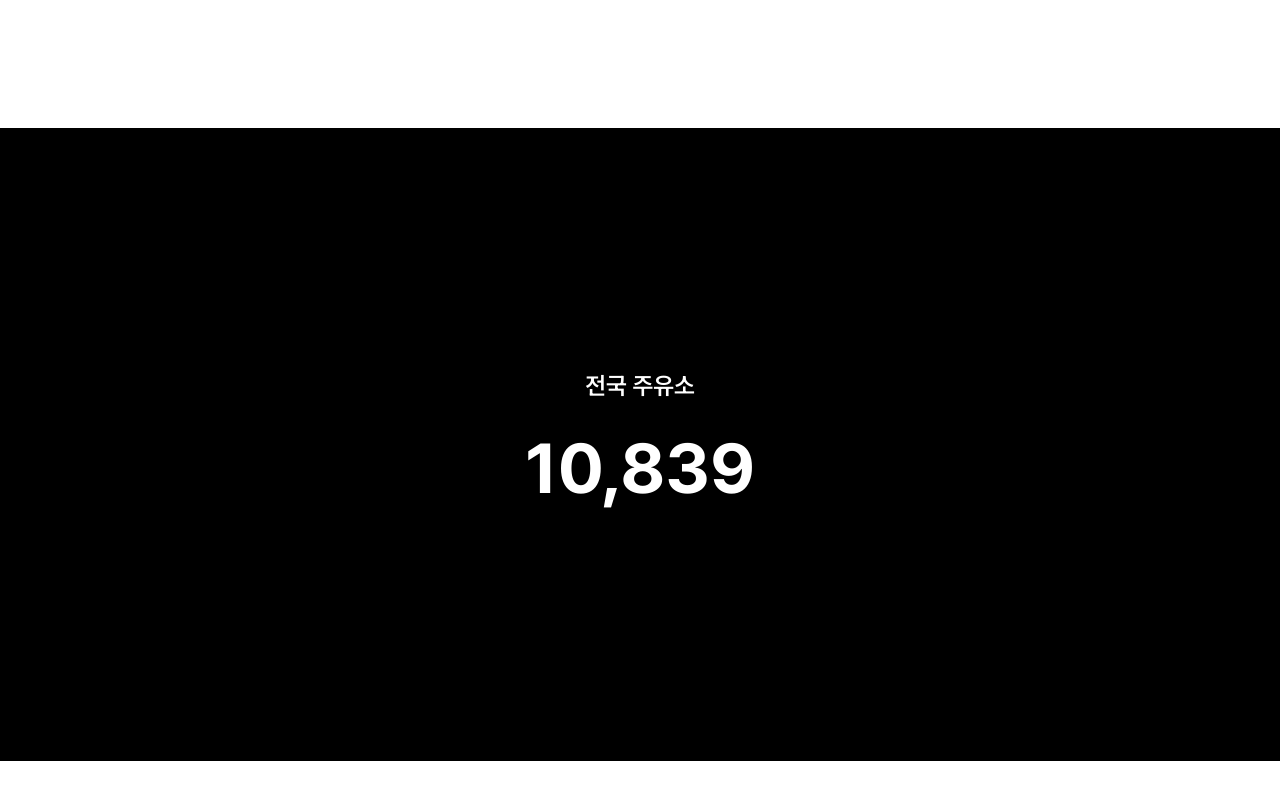
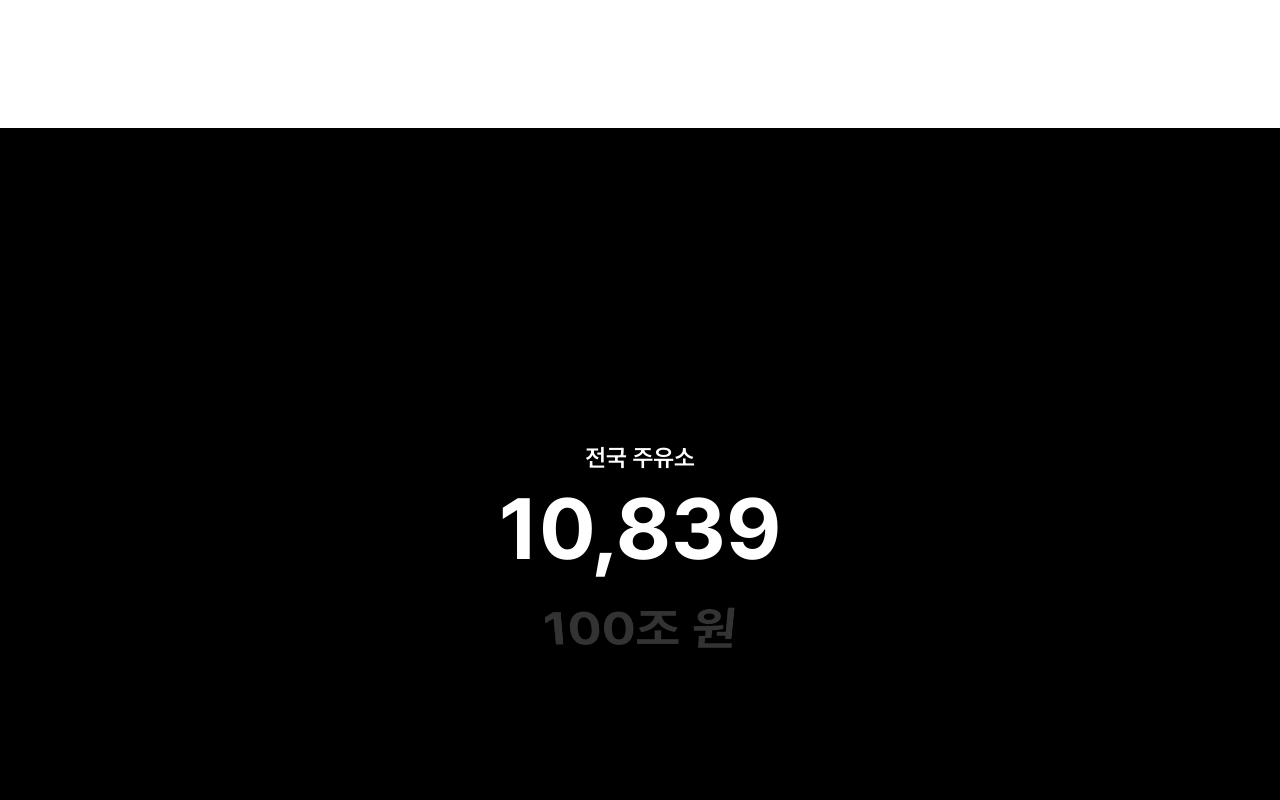
Before and after one commit to orheunil/orheunil-web, a Next.js app: page / in a window 1280 px wide. Shown: the part 2080-2880 px from the top of the page. Built offline with nearby package versions, Linux system fonts and the light colour scheme.

Commit message:
feat: 메인 페이지 수치 섹션 애니메이션

```diff
--- a/package.json
+++ b/package.json
@@ -9,6 +9,7 @@
     "lint": "eslint"
   },
   "dependencies": {
+    "@gsap/react": "^2.1.2",
     "gsap": "^3.15.0",
     "next": "16.2.3",
     "react": "19.2.4",
--- a/src/app/globals.css
+++ b/src/app/globals.css
@@ -24,3 +24,29 @@
   --color-back: #f0f0f0;
   --color-back4: #f2f2fd;
 }
+
+@keyframes fadeIn {
+  from {
+    opacity: 0;
+  }
+  to {
+    opacity: 1;
+  }
+}
+
+.animate-fade-in {
+  animation: fadeIn 0.3s ease-in-out forwards;
+}
+
+@keyframes fadeOut {
+  from {
+    opacity: 1;
+  }
+  to {
+    opacity: 0;
+  }
+}
+
+.animate-fade-out {
+  animation: fadeOut 0.3s ease-in-out forwards;
+}
--- /dev/null
+++ b/src/components/animation/VerticalScroll/CurrentIndexWrapper.tsx
@@ -0,0 +1,38 @@
+"use client";
+
+import React, { useEffect, useRef } from "react";
+
+interface Props {
+  direction: "UP" | "DOWN";
+  children: React.ReactNode;
+}
+
+export const CurrentIndexWrapper = ({ direction, children }: Props) => {
+  const ref = useRef<HTMLDivElement | null>(null);
+
+  useEffect(() => {
+    if (!ref.current) return;
+
+    const el = ref.current;
+
+    el.style.transition = "none";
+
+    el.style.transform =
+      direction === "DOWN"
+        ? "translateY(100px) scale(0.6) rotateX(-20deg)"
+        : "translateY(-100px) scale(0.6) rotateX(20deg)";
+    el.style.opacity = direction === "DOWN" ? "0.2" : "0";
+
+    requestAnimationFrame(() => {
+      el.style.transition = "transform 0.7s ease, opacity 0.7s ease";
+      el.style.transform = "translateY(0)";
+      el.style.opacity = "1";
+    });
+  }, [children]);
+
+  return (
+    <div style={{ perspective: "300px" }} className="absolute">
+      <div ref={ref}>{children}</div>
+    </div>
+  );
+};
--- /dev/null
+++ b/src/components/animation/VerticalScroll/NextIndexWrapper.tsx
@@ -0,0 +1,40 @@
+"use client";
+
+import React, { useEffect, useRef } from "react";
+
+interface Props {
+  direction: "UP" | "DOWN";
+  children: React.ReactNode;
+}
+
+export const NextIndexWrapper = ({ direction, children }: Props) => {
+  const ref = useRef<HTMLDivElement | null>(null);
+
+  useEffect(() => {
+    if (!ref.current) return;
+
+    const el = ref.current;
+
+    el.style.transition = "none";
+    el.style.transform =
+      direction === "DOWN"
+        ? "translateY(200px) scale(0.4) rotateX(-20deg)"
+        : "translateY(0)";
+    el.style.opacity = direction === "DOWN" ? "0" : "1";
+
+    requestAnimationFrame(() => {
+      el.style.transition = "transform 0.7s ease, opacity 0.7s ease";
+      el.style.transform =
+        direction === "DOWN"
+          ? "translateY(100px) scale(0.6) rotateX(-10deg)"
+          : "translateY(100px) scale(0.6)  rotateX(-10deg)";
+      el.style.opacity = direction === "DOWN" ? "0.2" : "0.2";
+    });
+  }, [children]);
+
+  return (
+    <div style={{ perspective: "300px" }} className="absolute">
+      <div ref={ref}>{children}</div>
+    </div>
+  );
+};
--- /dev/null
+++ b/src/components/animation/VerticalScroll/PrevIndexWrapper.tsx
@@ -0,0 +1,40 @@
+"use client";
+
+import React, { useEffect, useRef } from "react";
+
+interface Props {
+  direction: "UP" | "DOWN";
+  children: React.ReactNode;
+}
+
+export const PrevIndexWrapper = ({ direction, children }: Props) => {
+  if (direction === "UP") return;
+
+  const ref = useRef<HTMLDivElement | null>(null);
+
+  useEffect(() => {
+    if (!ref.current) return;
+
+    const el = ref.current;
+
+    el.style.transition = "none";
+    el.style.transform =
+      direction === "DOWN" ? "translateY(0)" : "translateY(-100px) scale(0.4)";
+    el.style.opacity = direction === "DOWN" ? "1" : "0";
+
+    requestAnimationFrame(() => {
+      el.style.transition = "transform 0.7s ease, opacity 0.7s ease";
+      el.style.transform =
+        direction === "DOWN"
+          ? "translateY(-100px) scale(0.6) rotateX(30deg)"
+          : "translateY(0)";
+      el.style.opacity = direction === "DOWN" ? "0" : "1";
+    });
+  }, [children]);
+
+  return (
+    <div style={{ perspective: "300px" }} className="absolute">
+      <div ref={ref}>{children}</div>
+    </div>
+  );
+};
--- /dev/null
+++ b/src/components/animation/VerticalScroll/index.ts
@@ -0,0 +1,3 @@
+export * from "./CurrentIndexWrapper";
+export * from "./NextIndexWrapper";
+export * from "./PrevIndexWrapper";
--- a/src/components/sections/home/HomeCount.tsx
+++ b/src/components/sections/home/HomeCount.tsx
@@ -1,37 +1,98 @@
 "use client";
 
-import { useEffect, useState } from "react";
+import {
+  CurrentIndexWrapper,
+  NextIndexWrapper,
+  PrevIndexWrapper,
+} from "@/components/animation/VerticalScroll";
+import { useEffect, useRef, useState } from "react";
+
+const contents = [
+  { title: "전국 주유소", value: "10,839" },
+  { title: "자동차 애프터마켓 TAM", value: "100조 원" },
+  { title: "지점당 월 수익 개선", value: "5,000,000원" },
+  { title: "AI 차량 인식 정확도", value: "99.7%" },
+];
 
 export const HomeCount = () => {
-  const [count, setCount] = useState(0);
+  const containerRef = useRef<HTMLDivElement | null>(null);
+  const prevIndexRef = useRef(0);
 
-  const target = 10839;
+  const [index, setIndex] = useState<number>(0);
+  const [direction, setDirection] = useState<"UP" | "DOWN">("DOWN");
 
+  const currentItem = contents[index];
+  const prevItem = contents[index - 1];
+  const nextItem = contents[index + 1];
+
+  // 스크롤 감지
   useEffect(() => {
-    const duration = 2000;
-    const startTime = performance.now();
+    const handleScroll = () => {
+      if (!containerRef.current) return;
 
-    const animate = (time: number) => {
-      const progress = Math.min((time - startTime) / duration, 1);
-      const easeOut = 1 - Math.pow(1 - progress, 3);
-      const current = Math.floor(easeOut * target);
+      const rect = containerRef.current.getBoundingClientRect();
+      const scrollY = -rect.top;
+      const vh = window.innerHeight;
 
-      setCount(current);
+      let newIndex = Math.floor(scrollY / vh);
+      newIndex = Math.max(0, Math.min(newIndex, contents.length - 1));
 
-      if (progress < 1) {
-        requestAnimationFrame(animate);
+      if (newIndex !== prevIndexRef.current) {
+        if (newIndex > prevIndexRef.current) {
+          setDirection("DOWN");
+        } else {
+          setDirection("UP");
+        }
+
+        prevIndexRef.current = newIndex;
+
+        setIndex(newIndex);
       }
     };
 
-    requestAnimationFrame(animate);
+    window.addEventListener("scroll", handleScroll, { passive: true });
+
+    return () => window.removeEventListener("scroll", handleScroll);
   }, []);
 
   return (
-    <section className="flex flex-col justify-center w-full py-[240px] text-center text-white bg-[#000000]">
-      <h2 className="text-[24px] font-semibold">전국 주유소</h2>
-      <p className="mt-[12px] text-[70px] font-bold">
-        {count.toLocaleString()}
-      </p>
+    <section ref={containerRef} className="relative h-[480vh] bg-[#000000]">
+      <div className="sticky top-0 h-screen flex flex-col items-center justify-center text-white overflow-hidden">
+        <div className="absolute text-center translate-y-[-70px]">
+          <h3 key={index} className="text-[24px] font-semibold animate-fade-in">
+            {currentItem.title}
+          </h3>
+        </div>
+
+        <div className="absolute text-center translate-y-[-70px]">
+          <h3
+            key={index}
+            className="text-[24px] font-semibold animate-fade-out"
+          >
+            {!prevItem || !nextItem
+              ? ""
+              : direction === "DOWN"
+                ? (prevItem.title ?? "")
+                : nextItem.title}
+          </h3>
+        </div>
+
+        {prevItem && (
+          <PrevIndexWrapper direction={direction}>
+            <p className="text-[86px] font-bold">{prevItem.value}</p>
+          </PrevIndexWrapper>
+        )}
+
+        <CurrentIndexWrapper direction={direction}>
+          <p className="text-[86px] font-bold">{currentItem.value}</p>
+        </CurrentIndexWrapper>
+
+        {nextItem && (
+          <NextIndexWrapper direction={direction}>
+            <p className="text-[86px] font-bold">{nextItem.value}</p>
+          </NextIndexWrapper>
+        )}
+      </div>
     </section>
   );
 };
```
Also changed, not shown: 1 other file (tests, documents, lock files or other folders).
